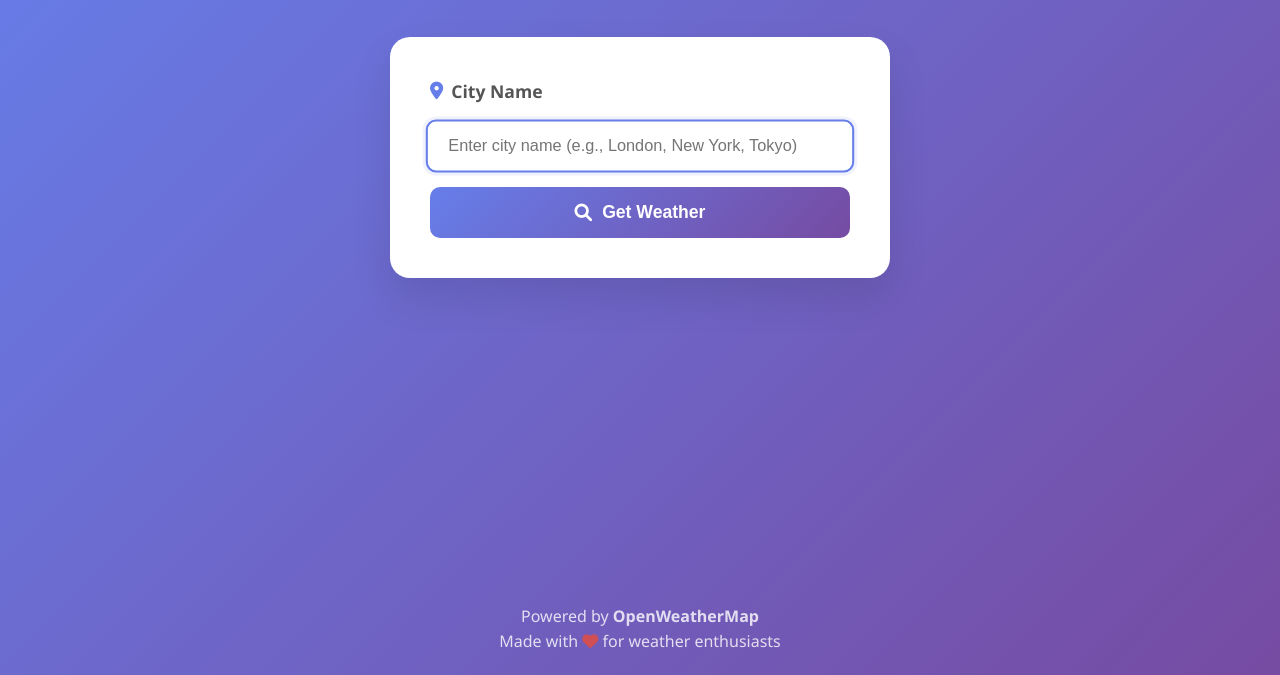
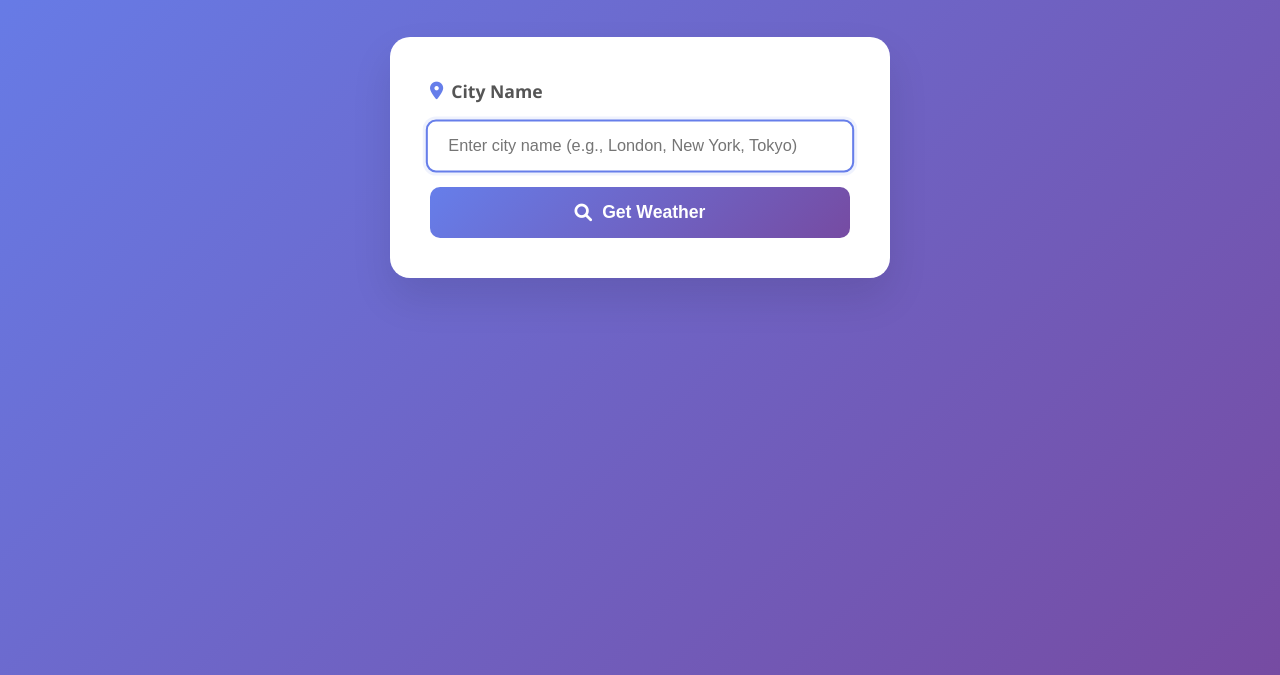
Before and after one commit to RUBITIWARI1/weather-report, a website: page public/index.html in a window 1280 px wide. Shown: the part 125-800 px from the top of the page. Drawn offline with Linux system fonts and the light colour scheme.

Commit message:
footer removed

```diff
--- a/public/index.html
+++ b/public/index.html
@@ -50,10 +50,7 @@
             </div>
         </main>
 
-        <footer class="footer">
-            <p>Powered by <a href="https://openweathermap.org/" target="_blank">OpenWeatherMap</a></p>
-            <p>Made with <i class="fas fa-heart" style="color: #e74c3c;"></i> for weather enthusiasts</p>
-        </footer>
+
     </div>
 
     <script src="script.js"></script>
```
